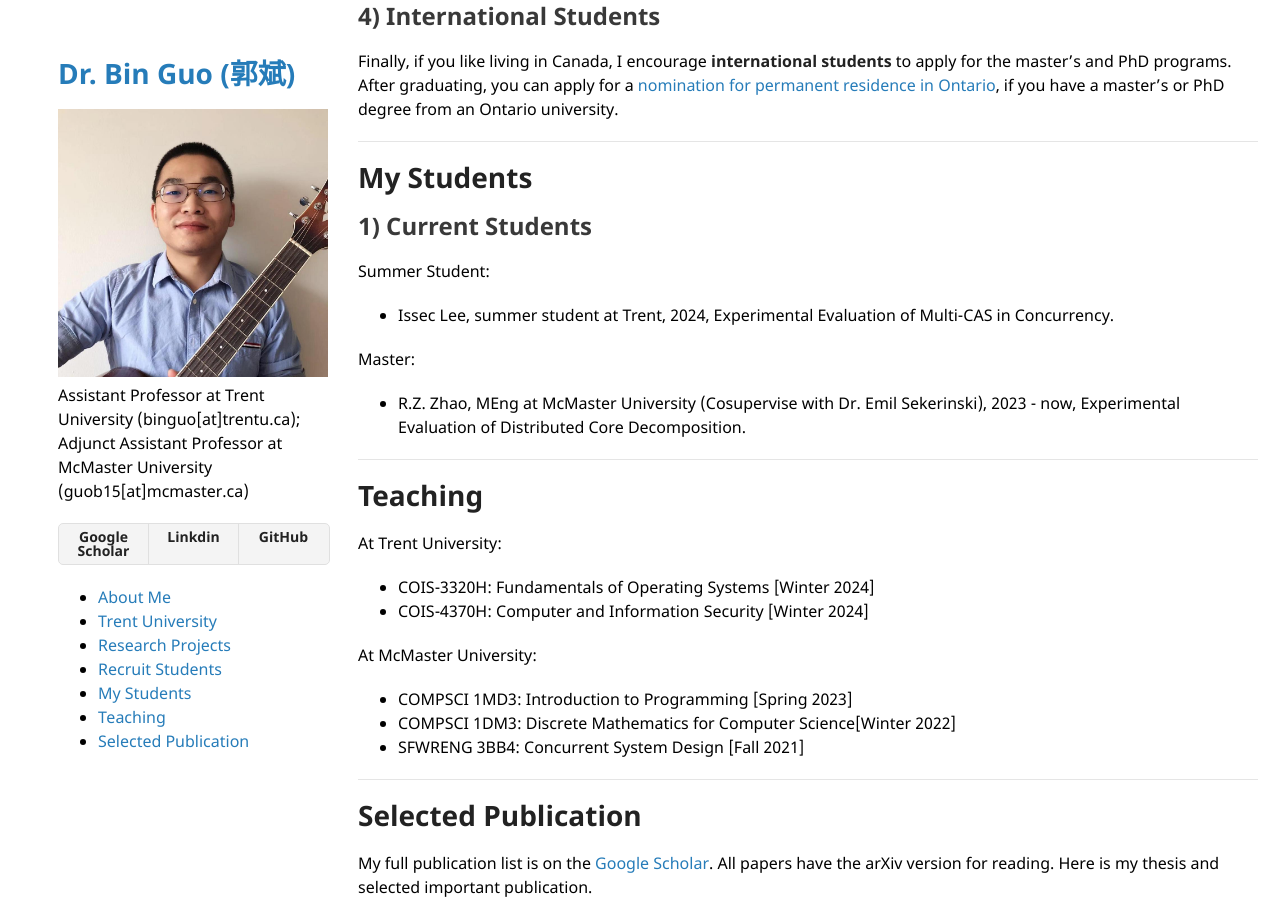
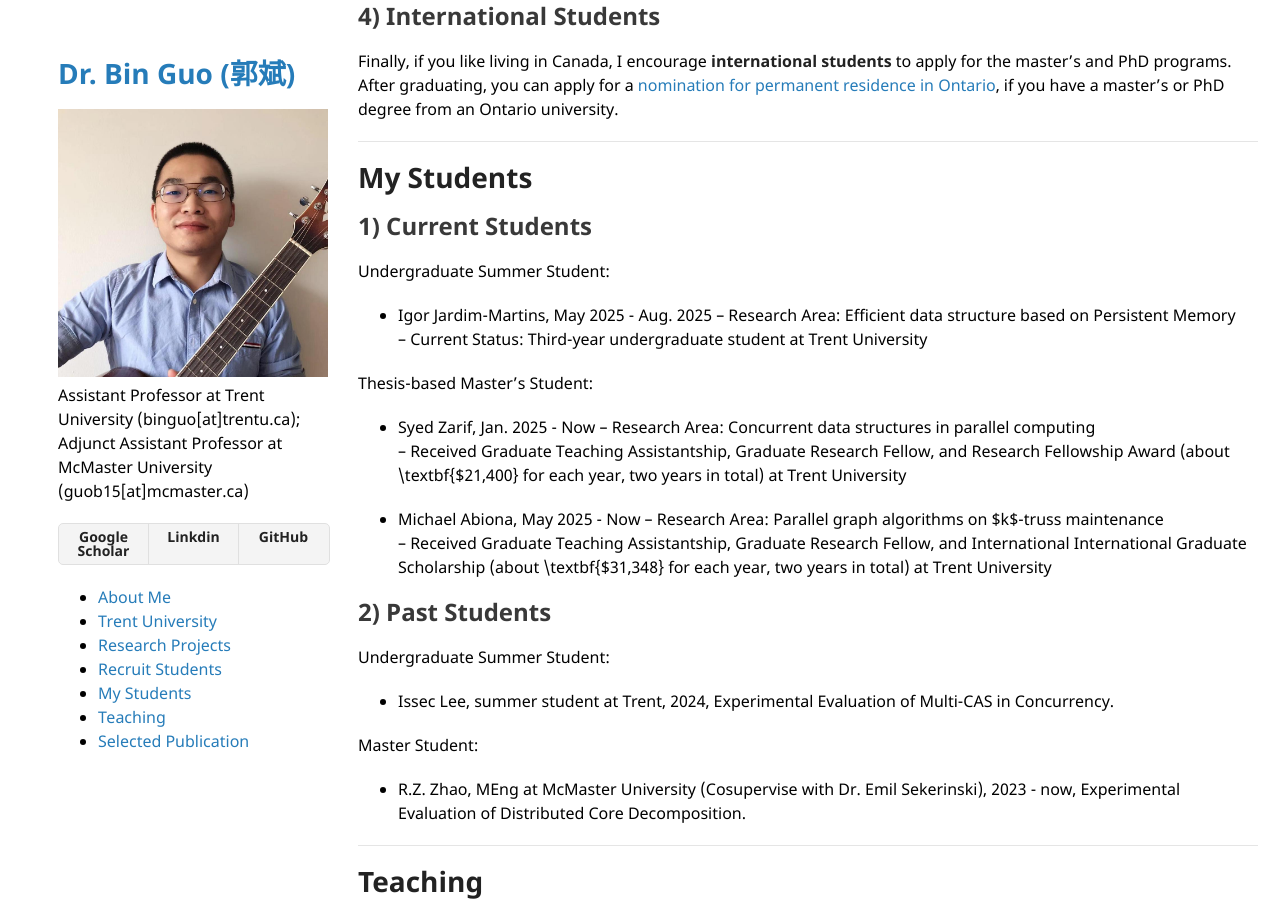
Before and after one commit to bin-guo/bin-guo.github.io, a Jekyll site: the page built from index.md, in a window 1280 px wide and 900 px high, scrolled down 4596 px. Built offline with Jekyll 4.4.1, drawn with Linux system fonts in a browser that asks for light colours; our own code applies the rules of GitHub Pages for plain Markdown files.

Commit message:
Update index.md

```diff
--- a/index.md
+++ b/index.md
@@ -128,10 +128,28 @@ After graduating, you can apply for a [nomination for permanent residence in Ont
 # My Students
 
 ## 1) Current Students
-Summer Student:
+
+Undergraduate Summer Student:
+* Igor Jardim-Martins, May 2025 - Aug. 2025
+-- Research Area: Efficient data structure based on Persistent Memory\\
+-- Current Status: Third-year undergraduate student at Trent University
+
+Thesis-based Master's Student:
+* Syed Zarif, Jan. 2025 - Now
+    -- Research Area: Concurrent data structures in parallel computing\\
+    -- Received Graduate Teaching Assistantship, Graduate Research Fellow, and Research Fellowship Award (about \textbf{\$21,400} for each year, two years in total) at Trent University
+
+* Michael Abiona, May 2025 - Now
+    -- Research Area: Parallel graph algorithms on $k$-truss maintenance\\
+    -- Received Graduate Teaching Assistantship, Graduate Research Fellow, and International International Graduate Scholarship (about \textbf{\$31,348} for each year, two years in total) at Trent University
+
+
+## 2) Past Students
+
+Undergraduate Summer Student:
 * Issec Lee, summer student at Trent, 2024, Experimental Evaluation of Multi-CAS in Concurrency.
 
-Master:
+Master Student:
 * R.Z. Zhao, MEng at McMaster University (Cosupervise with Dr. Emil Sekerinski), 2023 - now,  Experimental Evaluation of Distributed Core Decomposition.
 
 
```
